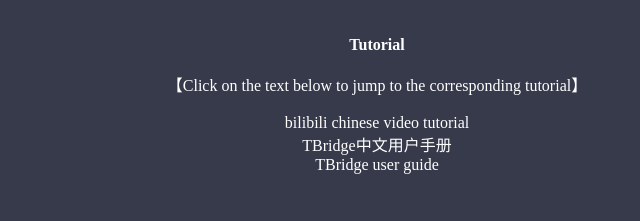
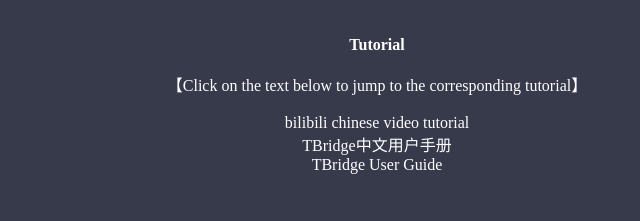
Before and after one commit to totomusic/TBridge, a plain HTML site: page indexEn.html in a window 1280 px wide. Both pictures are taken after a click on the item "Tutorial". Shown: the top 221 px of the page, 393-1033 px from the left. Drawn offline with Linux system fonts and the light colour scheme.

Commit message:
Update indexEn.html

```diff
--- a/indexEn.html
+++ b/indexEn.html
@@ -167,7 +167,7 @@
 	<br>
 	<p style="text-align:center" onclick="window.open('https://www.bilibili.com/video/av97444815')">bilibili chinese video tutorial</p>
 	<p style="text-align:center" onclick="window.open('tutorial/TBridgeHelpCN.html')">TBridge中文用户手册</p>
-	<p style="text-align:center" onclick="window.open('tutorial/TBridgeHelpEN.html')">TBridge user guide</p><br>
+	<p style="text-align:center" onclick="window.open('tutorial/TBridgeHelpEN.html')">TBridge User Guide</p><br>
 
 
 </div>
```
